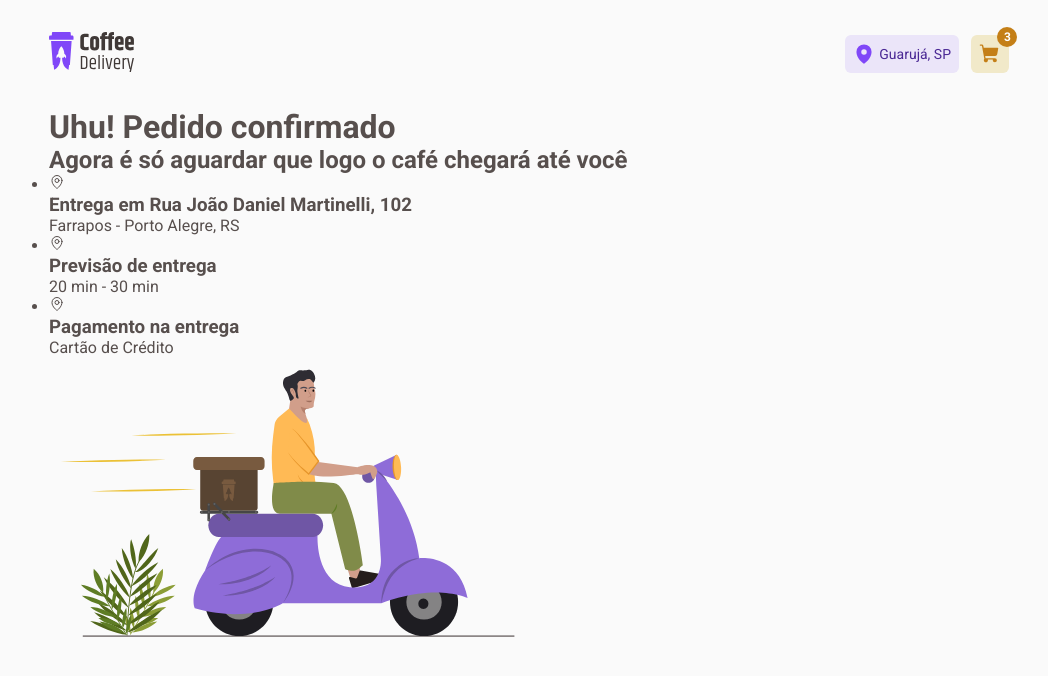
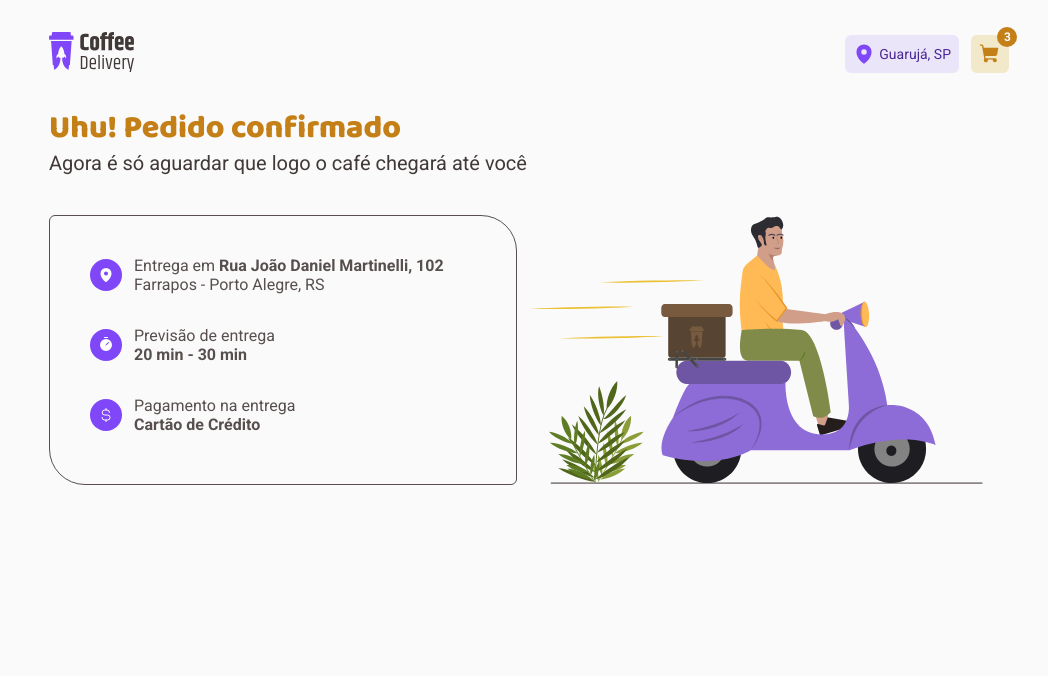
Before and after one commit to eoSalinas/coffee-delivery, a React (Vite) app: page /success in a window 1280 px wide. Shown: the top 676 px of the page, without its empty margins (111-1159 px from the left). Built offline with nearby package versions, Linux system fonts and the light colour scheme.

Commit message:
Success page - Base HTML and CSS

```diff
--- a/src/pages/home/style.ts
+++ b/src/pages/home/style.ts
@@ -80,7 +80,7 @@ interface BadgeProps {
   backgroundColor: keyof typeof BADGE_COLORS
 }
 
-export const Badge = styled.span<BadgeProps>`
+export const Badge = styled.div<BadgeProps>`
   width: 32px;
   height: 32px;
 
--- a/src/pages/success/index.tsx
+++ b/src/pages/success/index.tsx
@@ -1,36 +1,43 @@
-import { MapPin } from 'phosphor-react'
+import { CurrencyDollarSimple, MapPin, Timer } from 'phosphor-react'
 import deliveryGuyIMG from '../../assets/delivery-guy.svg'
 
-import { SuccesContainer } from './style'
+import { PurchaseInfo, SuccesContainer } from './style'
 
 export function Success() {
   return (
     <SuccesContainer>
       <h1>Uhu! Pedido confirmado</h1>
       <h2>Agora é só aguardar que logo o café chegará até você</h2>
+      <PurchaseInfo>
         <ul>
           <li>
+            <div>
+              <MapPin size={16} weight="fill" />
+            </div>
             <span>
-            <MapPin size={16} />
-          </span>
               <h3>
                 Entrega em <strong>Rua João Daniel Martinelli, 102</strong>
               </h3>
               <p>Farrapos - Porto Alegre, RS</p>
+            </span>
           </li>
           <li>
+            <div>
+              <Timer size={16} weight="fill" />
+            </div>
             <span>
-            <MapPin size={16} />
+              <h3>Previsão de entrega</h3>
+              <strong>20 min - 30 min</strong>
             </span>
-          <h3>Previsão de entrega</h3>
-          <p>20 min - 30 min</p>
           </li>
           <li>
+            <div>
+              <CurrencyDollarSimple size={16} />
+            </div>
             <span>
-            <MapPin size={16} />
+              <h3>Pagamento na entrega</h3>
+              <strong>Cartão de Crédito</strong>
             </span>
-          <h3>Pagamento na entrega</h3>
-          <p>Cartão de Crédito</p>
           </li>
         </ul>
 
@@ -38,6 +45,7 @@ export function Success() {
           src={deliveryGuyIMG}
           alt="Ilustração de um entregador Coffee Delivery"
         />
+      </PurchaseInfo>
     </SuccesContainer>
   )
 }
--- a/src/pages/success/style.ts
+++ b/src/pages/success/style.ts
@@ -1,3 +1,71 @@
 import styled from 'styled-components'
 
-export const SuccesContainer = styled.main``
+export const SuccesContainer = styled.main`
+  h1 {
+    font-family: 'Baloo 2', cursive;
+    font-size: 2rem;
+    font-weight: 800;
+    line-height: 130%;
+
+    color: ${(props) => props.theme['yellow-900']};
+  }
+
+  h2 {
+    margin-bottom: 1.75rem;
+
+    font-size: 1.25rem;
+    font-weight: 400;
+    line-height: 130%;
+
+    color: ${(props) => props.theme['brown-400']};
+  }
+`
+export const PurchaseInfo = styled.div`
+  display: flex;
+  justify-content: space-between;
+  align-items: center;
+
+  ul {
+    width: 32.875rem;
+    height: 16.875rem;
+
+    padding: 2.5rem;
+
+    border: 1px solid;
+    border-radius: 6px 36px;
+    list-style: none;
+
+    li {
+      display: flex;
+      align-items: center;
+
+      & + li {
+        margin-top: 2rem;
+      }
+
+      div {
+        width: 2rem;
+        height: 2rem;
+
+        display: flex;
+        justify-content: center;
+        align-items: center;
+        margin-right: 0.75rem;
+
+        border-radius: 9999px;
+
+        background: ${(props) => props.theme['purple-500']};
+        color: ${(props) => props.theme.white};
+      }
+
+      span {
+        h3 {
+          font-size: 1rem;
+          font-weight: 400;
+
+          color: ${(props) => props.theme['brown-300']};
+        }
+      }
+    }
+  }
+`
```
Lines whose indentation alone changed are shown as unchanged.
